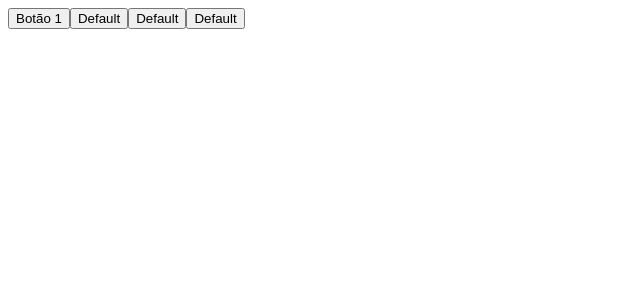
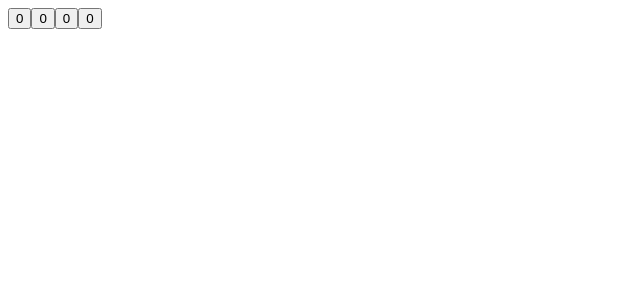
Before and after one commit to rapharosa/letmeask, a React (Create React App) app: page / in a window 1280 px wide. Shown: the top 300 px of the page, without its empty margins (0-640 px from the left). Built offline with nearby package versions, Linux system fonts and the light colour scheme.

Commit message:
criando um botão contador com useState()

```diff
--- a/src/App.tsx
+++ b/src/App.tsx
@@ -2,7 +2,7 @@
 function App() {
   return (
     <div>
-      <Button text = 'Botão 1' />
+      <Button />
       <Button />
       <Button />
       <Button />
--- a/src/components/Button.tsx
+++ b/src/components/Button.tsx
@@ -1,8 +1,15 @@
-type ButtonProps = {
-    text?: string;
-}
-export function Button (props: ButtonProps) {
+import { useState } from "react"
+
+export function Button () {
+    const [counter, setCounter] = useState(0)
+
+    function increment(){
+        setCounter(counter +1)
+        console.log(counter)
+    }
     return(
-        <button>{props.text || 'Default'}</button>
+        <button onClick={increment}>
+            {counter}
+        </button>
     )
 }
```
